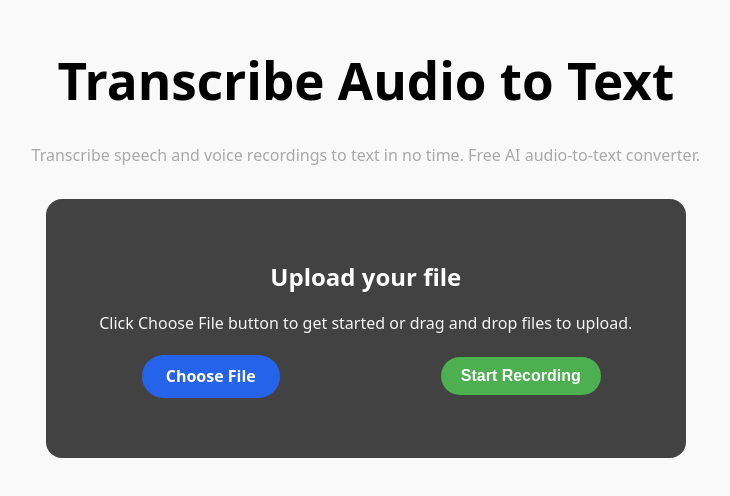
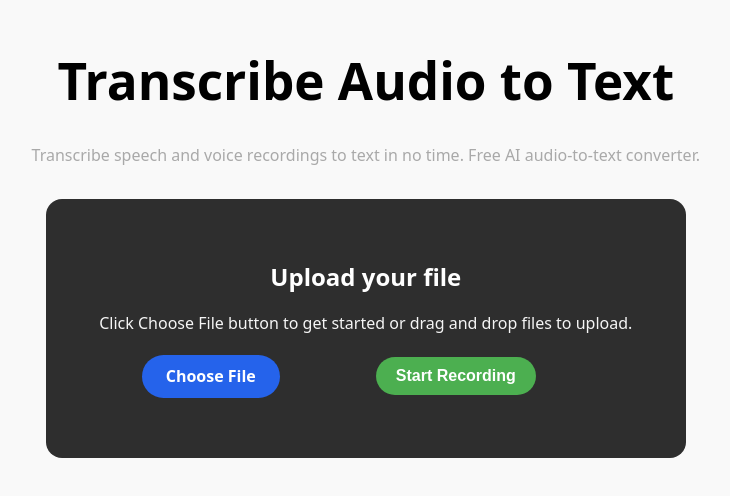
Before and after one commit to iashutoshyadav/SpeechToText, a React (Vite) app in the folder vite-project/: page / in a window 1280 px wide. Shown: the part 162-658 px from the top of the page, without its empty margins (290-1020 px from the left). Built offline with nearby package versions, Linux system fonts and the light colour scheme; no server answers.

Commit message:
Update: Improved CORS with .env support

```diff
--- a/vite-project/src/index.css
+++ b/vite-project/src/index.css
@@ -33,7 +33,7 @@ h1 {
 }
 
 .upload-box {
-  background-color: rgba(10, 9, 9, 0.758);
+  background-color: #2e2e2e;
   border-radius: 16px;
   padding: 40px 20px;
   max-width: 600px;
@@ -88,7 +88,7 @@ h1 {
   background-color: #1e40af;
 }
 
-//result page//
+/*result page*/
 .result-page {
   display: flex;
   justify-content: center;
@@ -158,7 +158,7 @@ h1 {
   background: black;
   border-radius: 4px;
 }
-// voice recorder //
+/* voice recorder */
 .voice-recorder {
   font-weight: bold;
   display:flex;
```
